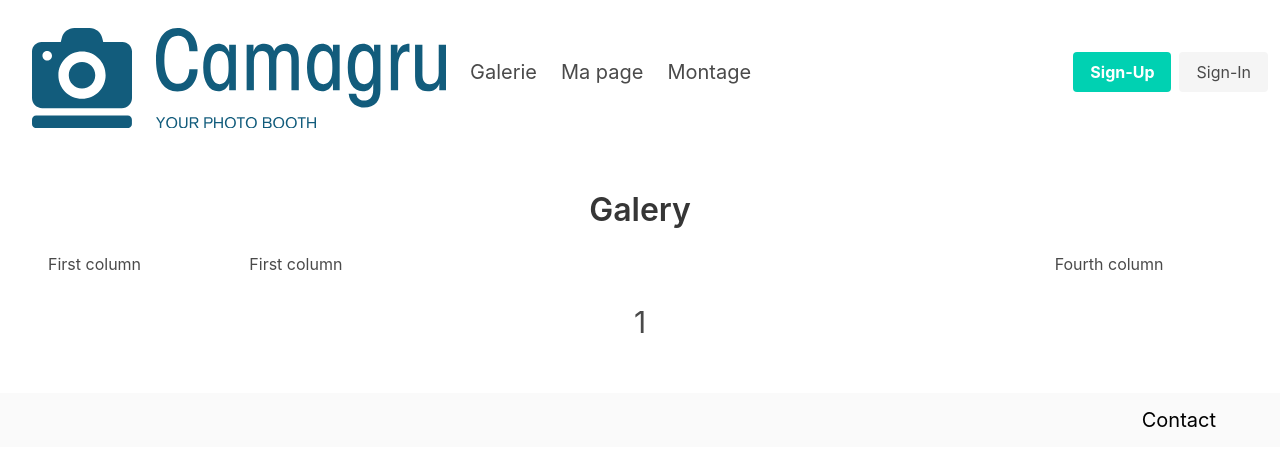
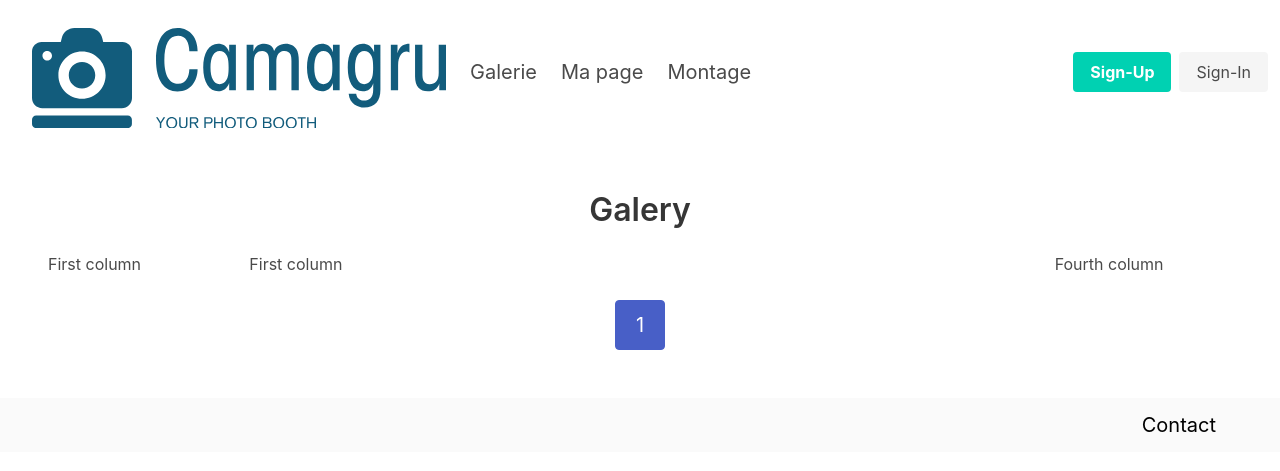
Before and after one commit to jeromefrench/camagru, a PHP site: page / in a window 1280 px wide. Shown: the top 471 px of the page. Run offline with PHP 8.4, Linux system fonts and the light colour scheme; data that the repository does not hold is empty; some libraries are stand-ins or nearby versions.

Commit message:
css pagination galery

```diff
--- a/vue/galery.php
+++ b/vue/galery.php
@@ -27,15 +27,21 @@
 </div>
 
 
+<nav class="pagination is-medium  is-centered" role="navigation" aria-label="pagination">
+
+
+  <ul class="pagination-list">
+<?php if (($current_page - 1) > 0) {
+echo 	'<li><a   class="pagination-previous     is-centered    "     href="/galery/'.($current_page - 1).'" >Precedent</a></li>'; }  ?>
+
+<li   class="pagination-link is-current"     class="current_page"><?= $current_page ;?></li>
+
+<?php if (($current_page + 1) <= $nbr_page){
+echo	'<li><a   class="pagination-next   is-centered    "    href="/galery/'.($current_page + 1).'">Suivant</a></li>'; }  ?>
+
+  </ul>
 
 
 
-<div id="pagination">
-<ul>
-<?php if (($current_page - 1) > 0) {
-echo 	'<li><a href="/galery/'.($current_page - 1).'" >Precedent</a></li>'; }  ?>
-<li class="current_page"><?= $current_page ;?></li>
-<?php if (($current_page + 1) <= $nbr_page){
-echo	'<li><a href="/galery/'.($current_page + 1).'">Suivant</a></li>'; }  ?>
-</ul>
-</div>
+
+</nav>
```
